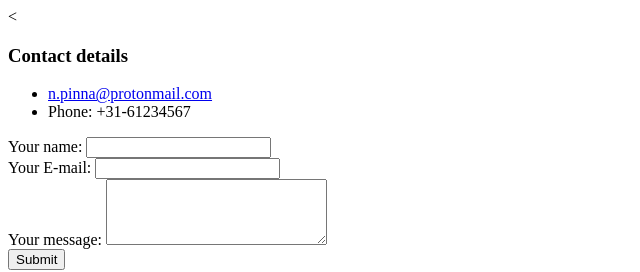
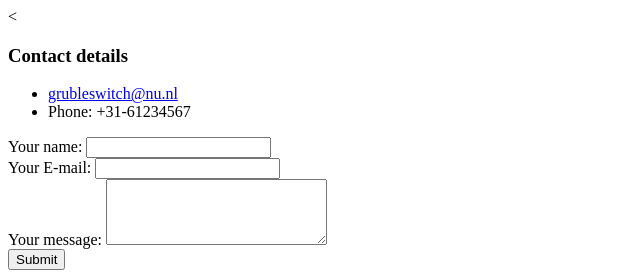
Before and after one commit to npinna/cv, a plain HTML site: page contact.html in a window 1280 px wide. Shown: the full height of the page, 0-640 px from the left. Drawn offline with Linux system fonts and the light colour scheme.

Commit message:
Text wasn't changed to fake E-mail.

```diff
--- a/contact.html
+++ b/contact.html
@@ -10,7 +10,7 @@
     <h3>Contact details</h3>
     <ul>
       <li>
-        <a href="mailto:grubleswitch@nu.nl?subject=Getintouch">n.pinna@protonmail.com</a>
+        <a href="mailto:grubleswitch@nu.nl?subject=Getintouch">grubleswitch@nu.nl</a>
       </li>
       <li>Phone: +31-61234567</li>
     </ul>
```
